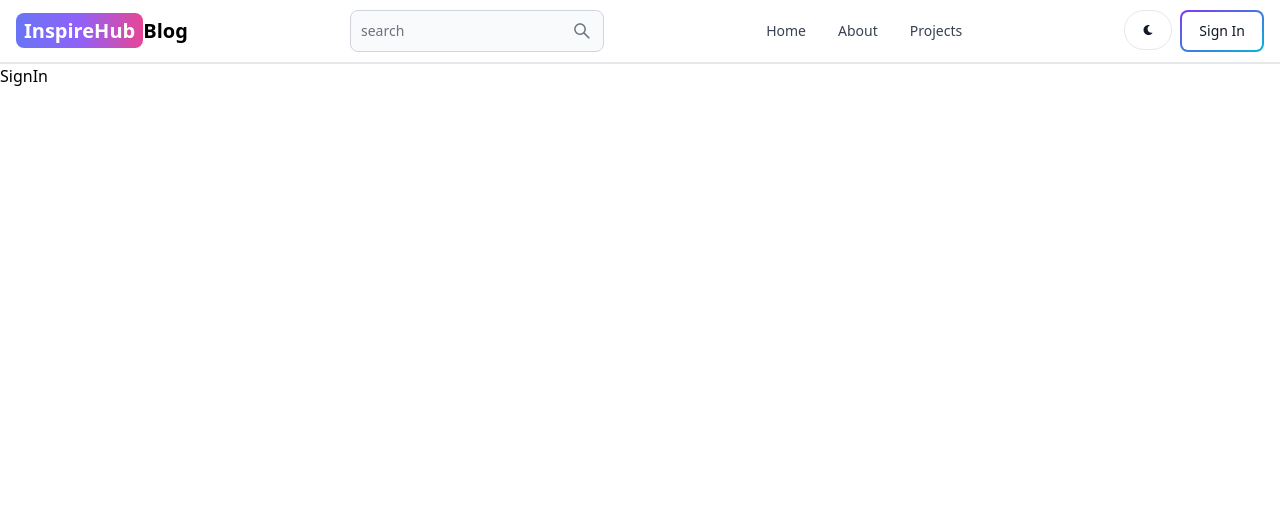
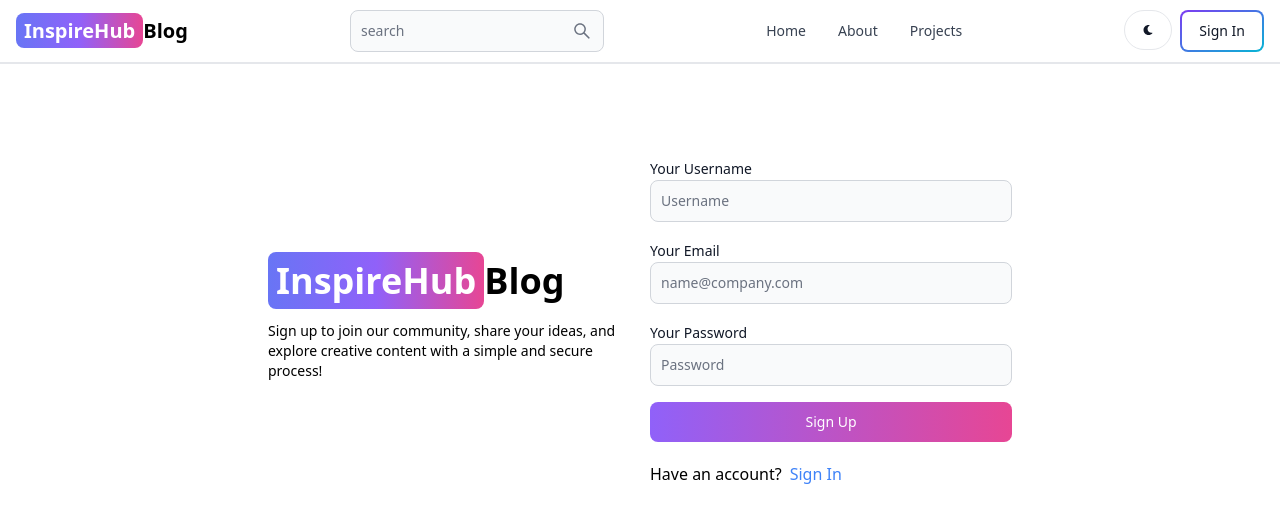
Before and after one commit to DEV0110010/Task, a React (Vite) app in the folder client/: page /sign-up in a window 1280 px wide. Shown: the top 522 px of the page. Built offline with nearby package versions, Linux system fonts and the light colour scheme.

Commit message:
created signup page ui

```diff
--- a/client/src/App.jsx
+++ b/client/src/App.jsx
@@ -5,7 +5,7 @@
 import Dashboard from './pages/Dashboard'
 import Projects from './pages/Projects'
 import SignIn from './pages/SignIn'
-import SignUp from './pages/SignIn'
+import SignUp from './pages/SignUp'
 import Header from './components/Header'
 
 const App = () => {
--- a/client/src/pages/SignUp.jsx
+++ b/client/src/pages/SignUp.jsx
@@ -1,8 +1,55 @@
+import { Button, Label, TextInput } from 'flowbite-react'
 import React from 'react'
-
+import { Link } from 'react-router-dom'
 const SignUp = () => {
   return (
-    <div>SignUp</div>
+    <div className='min-h-screen mt-20'>
+      <div className='flex p-3 max-w-3xl mx-auto flex-col md:flex-row md:items-center gap-5'>
+        {/* left */}
+        <div className='flex-1'>
+        <Link to='/' className='font-bold dark:text-white text-4xl '>
+        <span className='px-2 py-1 rounded-lg text-white bg-gradient-to-r from-indigo-500 via-purple-500 to-pink-500 '>InspireHub</span>
+        Blog
+      </Link>
+      <p className='text-sm mt-5 '>
+        Sign up to join our community, share your ideas, and explore creative content with a simple and secure process!</p>
+        </div>
+        {/* right */}
+        <div className='flex-1'>
+          <form className='flex flex-col gap-4'>
+            <div>
+              <Label value='Your Username'/>
+                <TextInput type='text'
+                placeholder='Username'
+                id='username'/>
+            </div>
+            <div>
+              <Label value='Your Email'/>
+                <TextInput type='text'
+                placeholder='name@company.com'
+                id='email'/>
+            </div>
+            <div>
+              <Label value='Your Password'/>
+                <TextInput type='text'
+                placeholder='Password'
+                id='password'/>
+            </div>
+            <Button gradientDuoTone='purpleToPink' type='submit'>
+              Sign Up
+            </Button>
+          </form>
+          <div className='flex gap-2 textsm mt-5'>
+            <span>
+              Have an account?
+            </span>
+            <Link to='/sign-in' className='text-blue-500'>
+            Sign In
+            </Link>
+          </div>
+        </div>
+      </div>
+    </div>
   )
 }
 
```
